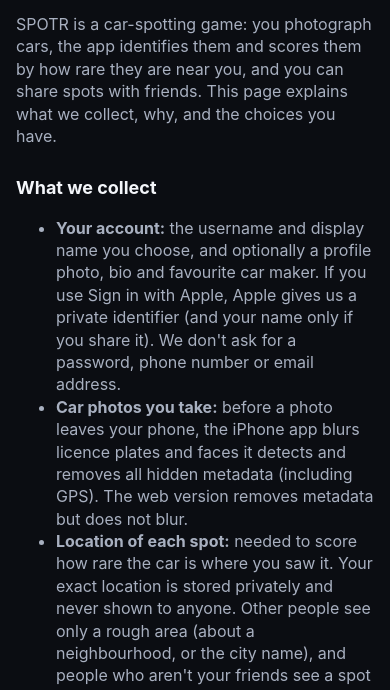
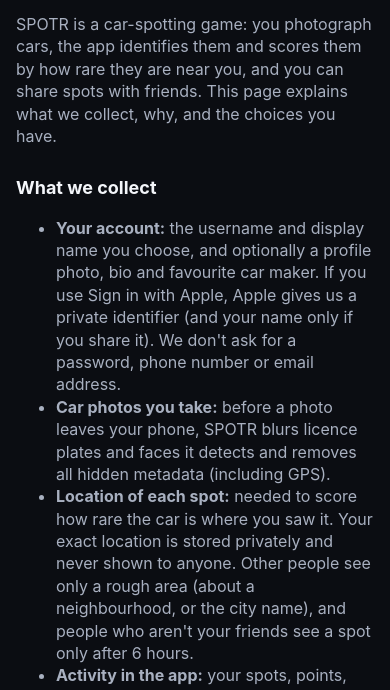
Before and after one commit to lgwhite82628/spotr-web, a plain HTML site: page privacy.html in a window 390 px wide. Shown: the part 134-824 px from the top of the page. Drawn offline with Linux system fonts and the light colour scheme.

Commit message:
Privacy: iPhone app only
Co-Authored-By: Claude Opus 5.5 <noreply@anthropic.com>

```diff
--- a/privacy.html
+++ b/privacy.html
@@ -20,8 +20,8 @@
     <li><b>Your account:</b> the username and display name you choose, and optionally a profile photo, bio and favourite
       car maker. If you use Sign in with Apple, Apple gives us a private identifier (and your name only if you share it).
       We don't ask for a password, phone number or email address.</li>
-    <li><b>Car photos you take:</b> before a photo leaves your phone, the iPhone app blurs licence plates and faces it
-      detects and removes all hidden metadata (including GPS). The web version removes metadata but does not blur.</li>
+    <li><b>Car photos you take:</b> before a photo leaves your phone, SPOTR blurs licence plates and faces it
+      detects and removes all hidden metadata (including GPS).</li>
     <li><b>Location of each spot:</b> needed to score how rare the car is where you saw it. Your exact location is
       stored privately and never shown to anyone. Other people see only a rough area (about a neighbourhood, or the
       city name), and people who aren't your friends see a spot only after 6 hours.</li>
```
